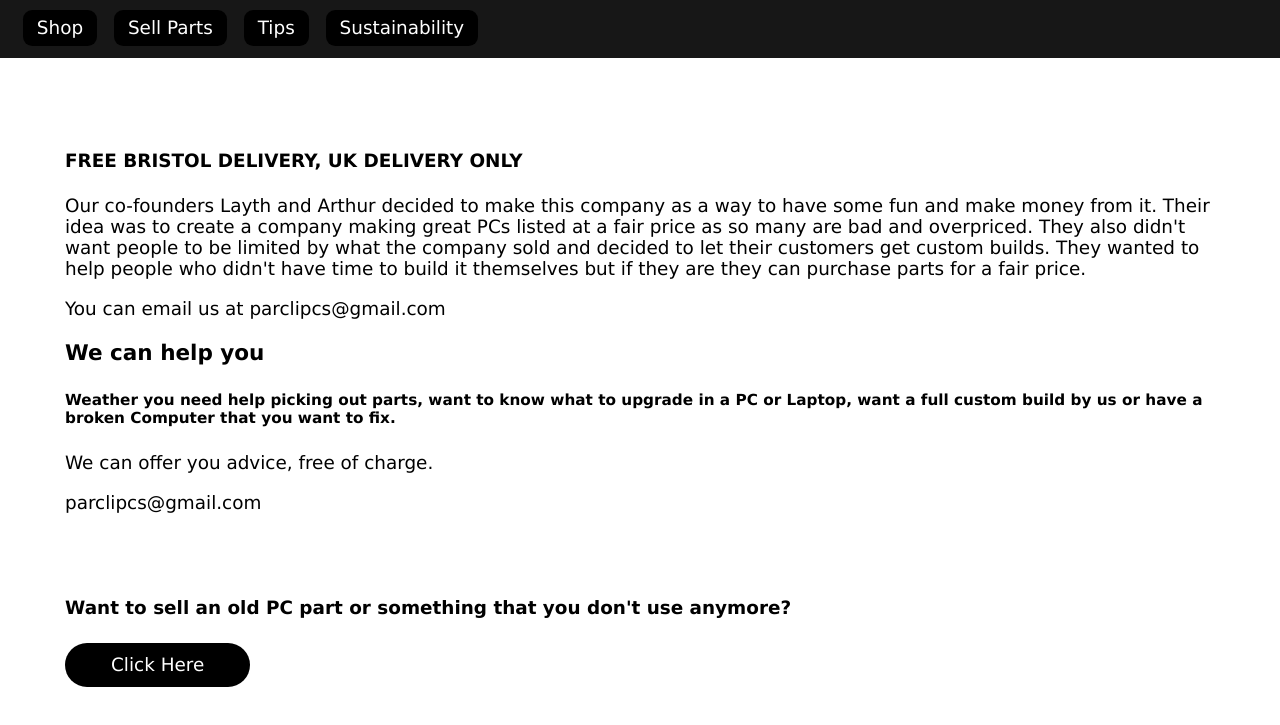
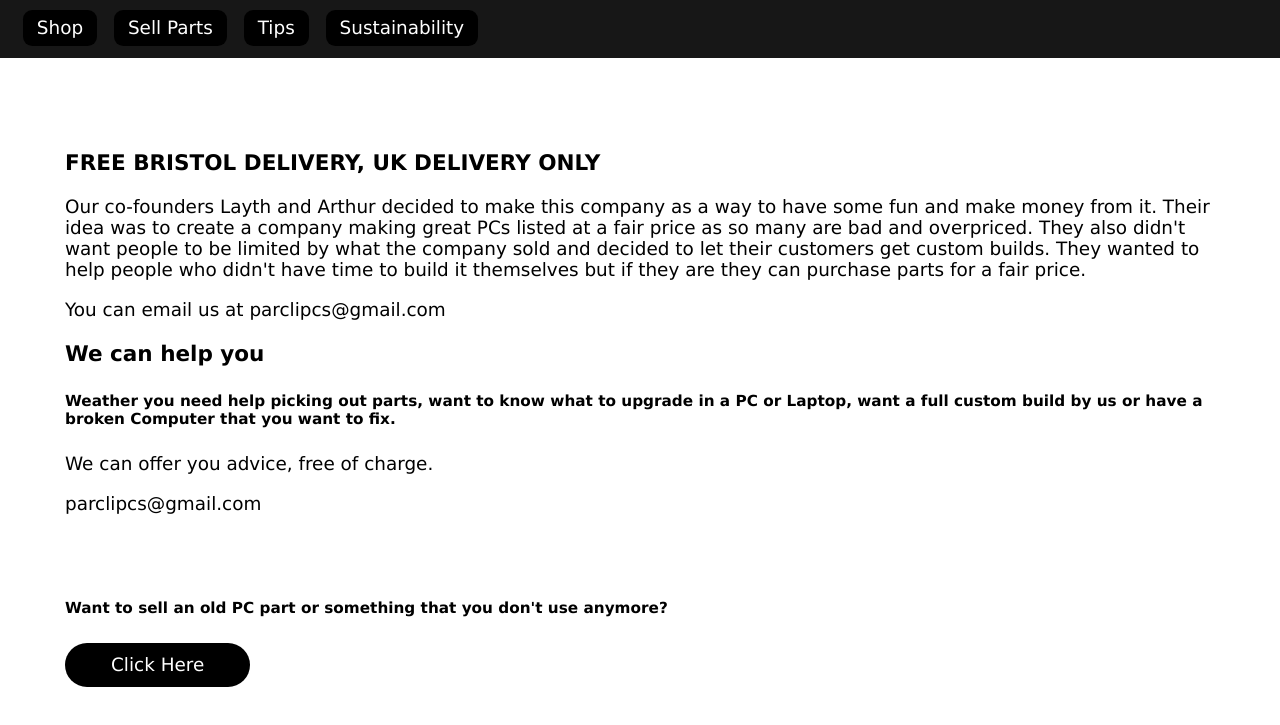
Before and after one commit to Parcli/pcs, a plain HTML site: page index.html in a window 1280 px wide. Shown: the part 922-1647 px from the top of the page. Drawn offline with Linux system fonts and the light colour scheme.

Commit message:
Update index.html

```diff
--- a/index.html
+++ b/index.html
@@ -42,14 +42,14 @@
 
     <div class="main">
       <div class="container">
-        <h4>FREE BRISTOL DELIVERY, UK DELIVERY ONLY</h4>
+        <h3>FREE BRISTOL DELIVERY, UK DELIVERY ONLY</h3>
         <p>Our co-founders Layth and Arthur decided to make this company as a way to have some fun and make money from it. Their idea was to create a company making great PCs listed at a fair price as so many are bad and overpriced. They also didn't want people to be limited by what the company sold and decided to let their customers get custom builds. They wanted to help people who didn't have time to build it themselves but if they are they can purchase parts for a fair price.</p>
         <p>You can email us at parclipcs@gmail.com</p>
         <h3>We can help you</h3>
         <h5>Weather you need help picking out parts, want to know what to upgrade in a PC or Laptop, want a full custom build by us or have a broken Computer that you want to fix.</h5>
         <p>We can offer you advice, free of charge.</p>
         <p>parclipcs@gmail.com</p><br><br>
-        <h4>Want to sell an old PC part or something that you don't use anymore?</h4>
+        <h5>Want to sell an old PC part or something that you don't use anymore?</h5>
         <p><a class="btn" href="parts.html">Click Here</a></p><br><br>
 
       </div>
```
